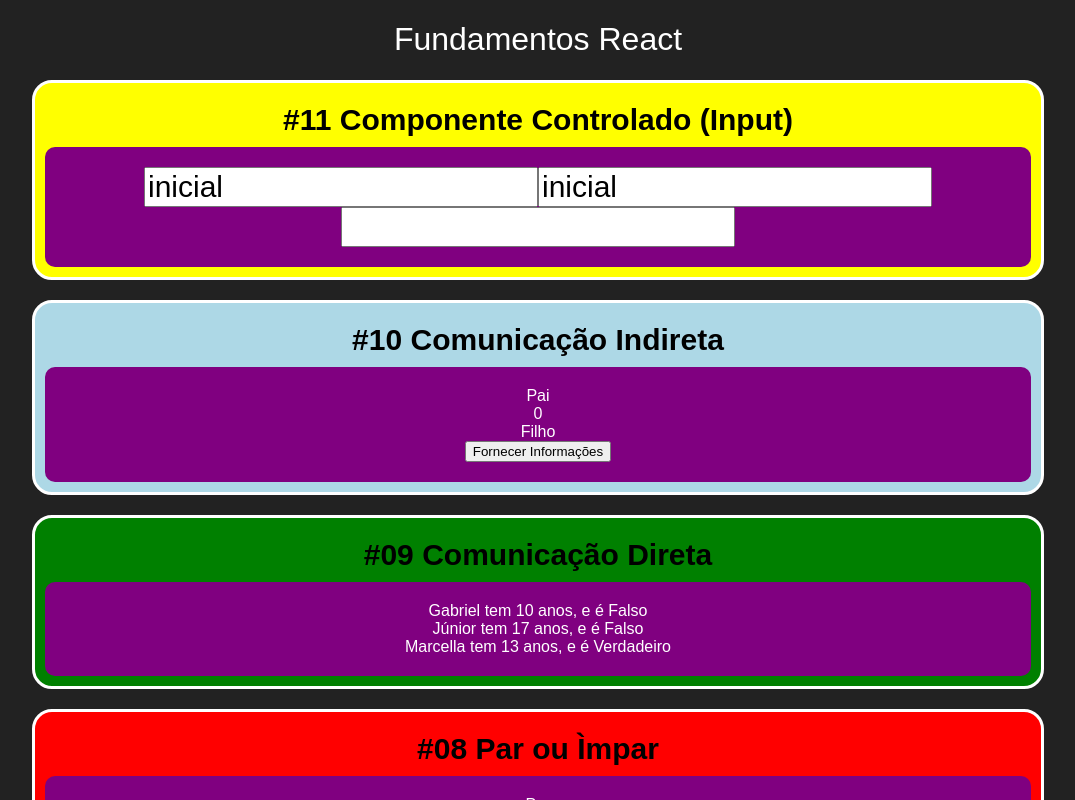
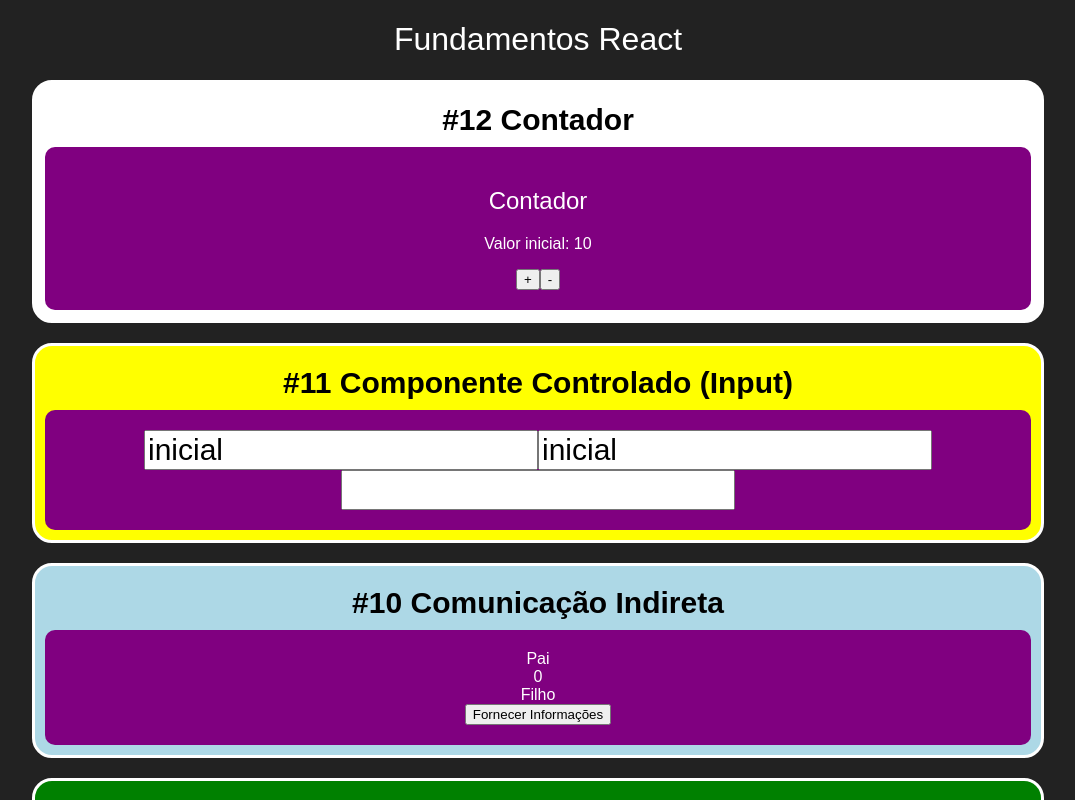
Before and after one commit to lubomfim/aprendendo-react, a React (Create React App) app in the folder aulas/fundamentos/: page / in a window 1280 px wide. Shown: the top 800 px of the page, without its empty margins (102-1177 px from the left). Built offline with nearby package versions, Linux system fonts and the light colour scheme.

Commit message:
Componente de classe

```diff
--- a/aulas/fundamentos/src/App.jsx
+++ b/aulas/fundamentos/src/App.jsx
@@ -15,12 +15,15 @@ import UsuarioInfo from './components/condicional/UsuarioInfo'
 import DiretaPai from './components/comunicacao/DiretaPai'
 import IndiretaPai from './components/comunicacao/IndiretaPai'
 import Input from './components/formulario/Input'
+import Contador from './components/contador/Contador'
 
 const App = props =>
   <div id="app">
     <h1>Fundamentos React</h1>
    <div className="container">
-
+    <Card titulo="#12 Contador" color="white">
+      <Contador numeroInicial={10} />
+    </Card>
     <Card titulo="#11 Componente Controlado (Input)" color="yellow">
       <Input />
     </Card>
--- /dev/null
+++ b/aulas/fundamentos/src/components/contador/Contador.jsx
@@ -0,0 +1,29 @@
+import React, { Component } from 'react'
+
+class Contador extends Component {
+   state = {
+    inicial: this.props.numeroInicial
+  }
+
+  inc = () => {
+    this.setState({inicial: this.state.inicial + 1})
+  }
+
+  dec = () => {
+    this.setState({inicial: this.state.inicial - 1})
+  }
+
+
+  render() {
+    return (
+      <div>
+        <h2>Contador</h2>
+        <p>Valor inicial: {this.state.inicial}</p>
+        <button onClick={this.inc}>+</button>
+        <button onClick={this.dec}>-</button>
+      </div>
+    )
+  }
+}
+
+export default Contador
```
Also changed, not shown: 1 other file (tests, documents, lock files or other folders).
